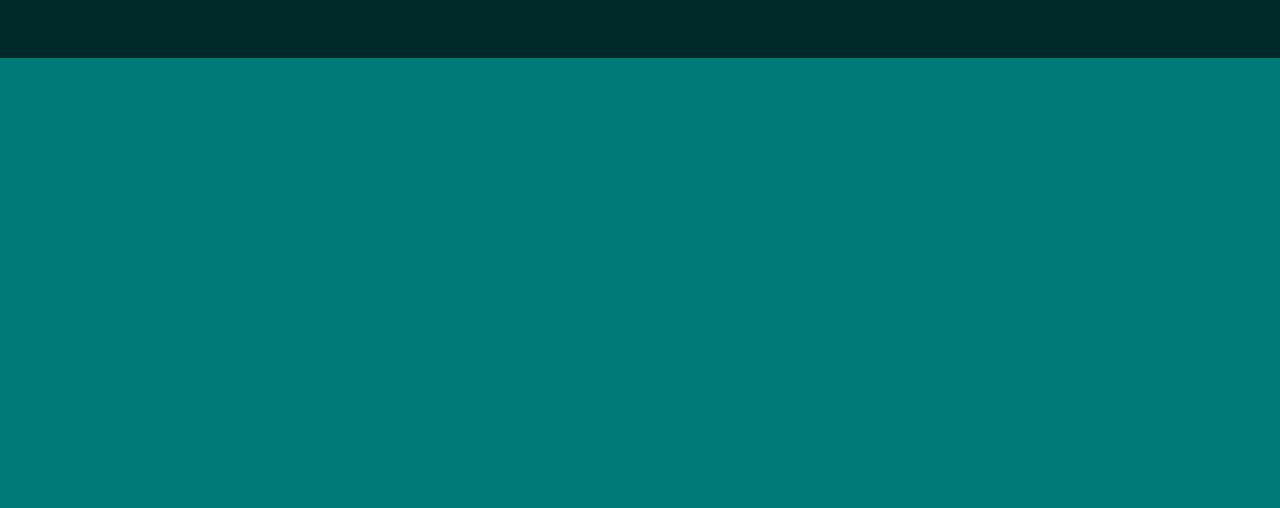
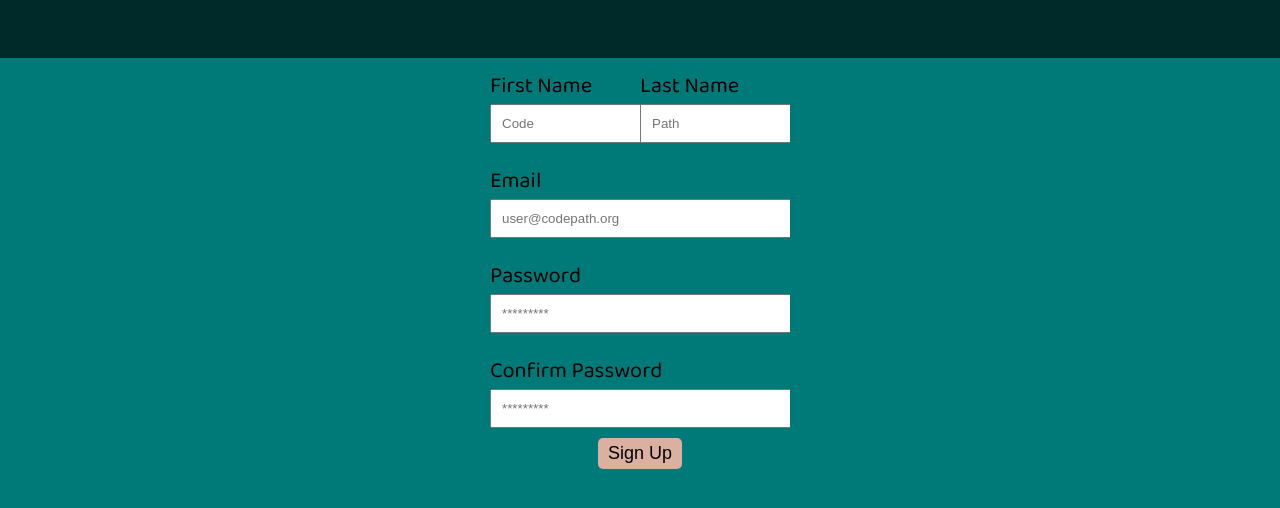
Before and after one commit to awang2330/LifeTracker-Application, a React app in the folder frontend/: page /signup in a window 1280 px wide. Shown: the part 168-676 px from the top of the page. Built offline with nearby package versions, Linux system fonts and the light colour scheme.

Commit message:
register handle change and submit

```diff
--- a/frontend/src/components/Login/Login.css
+++ b/frontend/src/components/Login/Login.css
@@ -7,15 +7,20 @@
   flex-direction: column;
   align-items: center;
 }
-.form {
+.form, .form-fields {
   display: flex;
   justify-content: center;
   flex-direction: column;
   align-items: center;
 }
+.form-fields {
+  overflow: hidden;
+  width: 300px;
+}
 .form-input {
+  max-width: 100%;
   margin: 10px;
-  width: 300px;
+  width: 100%;
 }
 label {
   display: block;
@@ -31,6 +36,7 @@ button {
   padding: 5px 10px;
   font-size: 18px;
   border-radius: 5px;
+  cursor: pointer;
 }
 .login-btn {
   background-color: #dbb0a0;
--- a/frontend/src/components/Login/Login.js
+++ b/frontend/src/components/Login/Login.js
@@ -21,7 +21,6 @@ export default function Login({ setAppState }) {
         setErrors((e) => ({ ...e, email: null }))
       }
     }
-
     setForm((f) => ({ ...f, [event.target.name]: event.target.value }))
   }
 
@@ -51,12 +50,12 @@ export default function Login({ setAppState }) {
   return (
     <div className="Login">
       <PageHeader sectionName='Login'/>
-      <div>
-
-        <div className='form'>
+      <div className='form'>
+        <div className='form-fields'>
           <div className='form-input'>
             <label htmlFor='email'>Email</label>
             <input type='email' name='email' placeholder='user@codepath.org' value={form.email} onChange={handleOnInputChange}/>
+            {errors.email && <span className="error">{errors.email}</span>}
           </div>
           <div className='form-input'>
             <label htmlFor='password'>Password</label>
@@ -64,10 +63,9 @@ export default function Login({ setAppState }) {
           </div>
           <button className='login-btn' onClick={handleOnSubmit}>Login</button>
         </div>
-
-        <div className='login-footer'>
-          <p>Don't have an account? Sign up <Link to="/register">here</Link></p>
-        </div>
+      </div>
+      <div className='login-footer'>
+        <p>Don't have an account? Sign up <Link to="/signup">here</Link></p>
       </div>
     </div>
   )
--- a/frontend/src/components/SignUp/SignUp.js
+++ b/frontend/src/components/SignUp/SignUp.js
@@ -1,11 +1,123 @@
-
+import { useState } from 'react'
+import axios from 'axios'
 import PageHeader from '../PageHeader/PageHeader'
 import './Signup.css'
 
 export default function Signup() {
+  // const navigate = useNavigate()
+  const [isLoading, setIsLoading] = useState(false)
+  const [errors, setErrors] = useState({})
+  const [form, setForm] = useState({
+    firstName: "",
+    lastName: "",
+    email: "",
+    password: "",
+    passwordConfirm: ""
+  })
+
+  const handleOnInputChange = (event) => {
+    // check that password confirm is equal to password
+    if (event.target.name === "password") {
+      if (form.passwordConfirm && form.passwordConfirm !== event.target.value) {
+        setErrors((e) => ({ ...e, passwordConfirm: "Passwords do not match" }))
+      } else {
+        setErrors((e) => ({ ...e, passwordConfirm: null }))
+      }
+    }
+    // check that password is equal to password confirm
+    if (event.target.name === "passwordConfirm") {
+      if (form.password && form.password !== event.target.value) {
+        setErrors((e) => ({ ...e, passwordConfirm: "Passwords do not match" }))
+      } else {
+        setErrors((e) => ({ ...e, passwordConfirm: null }))
+      }
+    }
+    if (event.target.name === "email") {
+      if (event.target.value.indexOf("@") === -1) {
+        setErrors((e) => ({ ...e, email: "Please enter a valid email." }))
+      } else {
+        setErrors((e) => ({ ...e, email: null }))
+      }
+    }
+
+    setForm((f) => ({ ...f, [event.target.name]: event.target.value }))
+  }
+
+  const handleOnSubmit = async (event) => {
+    setIsLoading(true)
+    setErrors((e) => ({ ...e, form: null }))
+
+    if (form.passwordConfirm !== form.password) {
+      setErrors((e) => ({ ...e, passwordConfirm: "Passwords do not match." }))
+      setIsLoading(false)
+      return
+    } else {
+      setErrors((e) => ({ ...e, passwordConfirm: null }))
+    }
+
+    try {
+      const res = await axios.post("http://localhost:3001/auth/register", {
+        date: form.date,
+        location: form.location,
+        firstName: form.firstName,
+        lastName: form.lastName,
+        email: form.email,
+        password: form.password,
+      })
+
+      if (res?.data?.user) {
+        // setAppState(res.data)
+        setIsLoading(false)
+        // navigate("/portal")
+      } else {
+        setErrors((e) => ({ ...e, form: "Something went wrong with registration" }))
+        setIsLoading(false)
+      }
+    } catch (err) {
+      console.log(err)
+      const message = err?.response?.data?.error?.message
+      setErrors((e) => ({ ...e, form: message ? String(message) : String(err) }))
+      setIsLoading(false)
+    }
+  }
+
   return (
     <div className="Signup">
       <PageHeader sectionName='Sign Up'/>
+      <div className='form'>
+        <div className='form-fields'>
+          <div className='form-input-name'>
+            <div className='form-input'>
+              <label htmlFor='name'>First Name</label>
+              <input type='text' name='firstName' placeholder='Code' value={form.firstName} onChange={handleOnInputChange} />
+            </div>
+            <div className='form-input'>
+              <label htmlFor='name'>Last Name</label>
+              <input type='text' name='lastName' placeholder='Path' value={form.lastName} onChange={handleOnInputChange} />
+            </div>
+          </div>
+
+          <div className="form-input">
+            <label htmlFor="email">Email</label>
+            <input type="email" name="email" placeholder="user@codepath.org" value={form.email} onChange={handleOnInputChange}/>
+            {errors.email && <span className="error">{errors.email}</span>}
+          </div>
+
+          <div className="form-input">
+            <label htmlFor="password">Password</label>
+            <input type="password" name="password" placeholder="*********" value={form.password} onChange={handleOnInputChange}/>
+            {/* {errors.password && <span className="error">{errors.password}</span>} */}
+          </div>
+
+          <div className="form-input">
+            <label htmlFor="passwordConfirm">Confirm Password</label>
+            <input type="password" name="passwordConfirm" placeholder="*********" value={form.passwordConfirm} onChange={handleOnInputChange}/>
+            {errors.passwordConfirm && <span className="error">{errors.passwordConfirm}</span>}
+          </div>
+
+          <button className='login-btn' onClick={handleOnSubmit}>Sign Up</button>
+        </div>
+      </div>
     </div>
   )
 }
--- a/frontend/src/components/SignUp/Signup.css
+++ b/frontend/src/components/SignUp/Signup.css
@@ -0,0 +1,12 @@
+.Signup {
+
+}
+.form-input-name {
+  display: flex;
+  max-width: 100%;
+  width: 100%;
+  margin: 10px;
+}
+.form-input-name .form-input {
+  margin: 0;
+}
```
